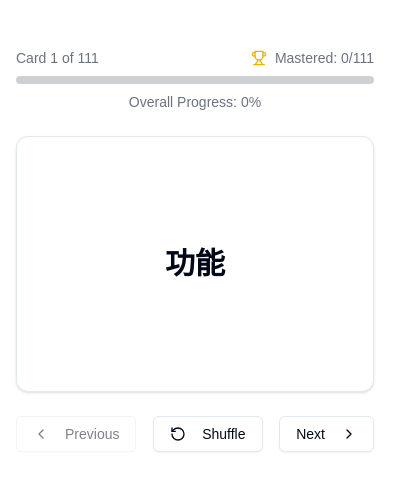
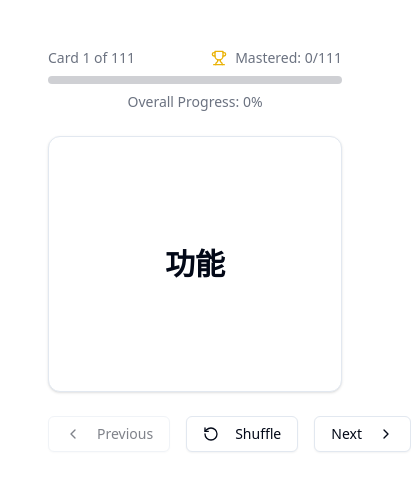
Before and after one commit to lodgepolepines/chinese-flashcards, a Next.js app: page / in a window 390 px wide. Shown: the top 490 px of the page, 411 px wide, since content can reach past the window. Built offline with nearby package versions, Linux system fonts and the light colour scheme.

Commit message:
update for phone v2

```diff
--- a/app/globals.css
+++ b/app/globals.css
@@ -1,64 +1,68 @@
 @tailwind base;
 @tailwind components;
 @tailwind utilities;
-
-body {
-  font-family: Arial, Helvetica, sans-serif;
-}
 
 @layer base {
   :root {
     --background: 0 0% 100%;
     --foreground: 222.2 84% 4.9%;
+
     --card: 0 0% 100%;
     --card-foreground: 222.2 84% 4.9%;
+
     --popover: 0 0% 100%;
     --popover-foreground: 222.2 84% 4.9%;
+
     --primary: 222.2 47.4% 11.2%;
     --primary-foreground: 210 40% 98%;
+
     --secondary: 210 40% 96.1%;
     --secondary-foreground: 222.2 47.4% 11.2%;
+
     --muted: 210 40% 96.1%;
     --muted-foreground: 215.4 16.3% 46.9%;
+
     --accent: 210 40% 96.1%;
     --accent-foreground: 222.2 47.4% 11.2%;
+
     --destructive: 0 84.2% 60.2%;
     --destructive-foreground: 210 40% 98%;
+
     --border: 214.3 31.8% 91.4%;
     --input: 214.3 31.8% 91.4%;
     --ring: 222.2 84% 4.9%;
-    --chart-1: 12 76% 61%;
-    --chart-2: 173 58% 39%;
-    --chart-3: 197 37% 24%;
-    --chart-4: 43 74% 66%;
-    --chart-5: 27 87% 67%;
+
     --radius: 0.5rem;
   }
+
   .dark {
     --background: 222.2 84% 4.9%;
     --foreground: 210 40% 98%;
+
     --card: 222.2 84% 4.9%;
     --card-foreground: 210 40% 98%;
+
     --popover: 222.2 84% 4.9%;
     --popover-foreground: 210 40% 98%;
+
     --primary: 210 40% 98%;
     --primary-foreground: 222.2 47.4% 11.2%;
+
     --secondary: 217.2 32.6% 17.5%;
     --secondary-foreground: 210 40% 98%;
+
     --muted: 217.2 32.6% 17.5%;
     --muted-foreground: 215 20.2% 65.1%;
+
     --accent: 217.2 32.6% 17.5%;
     --accent-foreground: 210 40% 98%;
+
     --destructive: 0 62.8% 30.6%;
     --destructive-foreground: 210 40% 98%;
+
     --border: 217.2 32.6% 17.5%;
     --input: 217.2 32.6% 17.5%;
     --ring: 212.7 26.8% 83.9%;
-    --chart-1: 220 70% 50%;
-    --chart-2: 160 60% 45%;
-    --chart-3: 30 80% 55%;
-    --chart-4: 280 65% 60%;
-    --chart-5: 340 75% 55%;
   }
 }
 
@@ -68,5 +72,32 @@ body {
   }
   body {
     @apply bg-background text-foreground;
+    font-feature-settings: "rlig" 1, "calt" 1;
   }
 }
+
+.perspective-1000 {
+  perspective: 1000px;
+}
+
+.flip-card {
+  position: relative;
+  transform-style: preserve-3d;
+  transition: transform 0.6s;
+}
+
+.flip-card.flipped {
+  transform: rotateY(180deg);
+}
+
+.flip-card-front,
+.flip-card-back {
+  position: absolute;
+  width: 100%;
+  height: 100%;
+  backface-visibility: hidden;
+}
+
+.flip-card-back {
+  transform: rotateY(180deg);
+}
--- a/tailwind.config.ts
+++ b/tailwind.config.ts
@@ -1,62 +1,77 @@
-import type { Config } from "tailwindcss";
-
-export default {
+/** @type {import('tailwindcss').Config} */
+module.exports = {
 	darkMode: ["class"],
 	content: [
-    "./pages/**/*.{js,ts,jsx,tsx,mdx}",
-    "./components/**/*.{js,ts,jsx,tsx,mdx}",
-    "./app/**/*.{js,ts,jsx,tsx,mdx}",
+	  './pages/**/*.{ts,tsx}',
+	  './components/**/*.{ts,tsx}',
+	  './app/**/*.{ts,tsx}',
+	  './src/**/*.{ts,tsx}',
 	],
+	prefix: "",
 	theme: {
+	  container: {
+		center: true,
+		padding: "2rem",
+		screens: {
+		  "2xl": "1400px",
+		},
+	  },
 	  extend: {
 		colors: {
-  			background: 'hsl(var(--background))',
-  			foreground: 'hsl(var(--foreground))',
-  			card: {
-  				DEFAULT: 'hsl(var(--card))',
-  				foreground: 'hsl(var(--card-foreground))'
+		  border: "hsl(var(--border))",
+		  input: "hsl(var(--input))",
+		  ring: "hsl(var(--ring))",
+		  background: "hsl(var(--background))",
+		  foreground: "hsl(var(--foreground))",
+		  primary: {
+			DEFAULT: "hsl(var(--primary))",
+			foreground: "hsl(var(--primary-foreground))",
+		  },
+		  secondary: {
+			DEFAULT: "hsl(var(--secondary))",
+			foreground: "hsl(var(--secondary-foreground))",
+		  },
+		  destructive: {
+			DEFAULT: "hsl(var(--destructive))",
+			foreground: "hsl(var(--destructive-foreground))",
+		  },
+		  muted: {
+			DEFAULT: "hsl(var(--muted))",
+			foreground: "hsl(var(--muted-foreground))",
+		  },
+		  accent: {
+			DEFAULT: "hsl(var(--accent))",
+			foreground: "hsl(var(--accent-foreground))",
 		  },
 		  popover: {
-  				DEFAULT: 'hsl(var(--popover))',
-  				foreground: 'hsl(var(--popover-foreground))'
+			DEFAULT: "hsl(var(--popover))",
+			foreground: "hsl(var(--popover-foreground))",
 		  },
-  			primary: {
-  				DEFAULT: 'hsl(var(--primary))',
-  				foreground: 'hsl(var(--primary-foreground))'
+		  card: {
+			DEFAULT: "hsl(var(--card))",
+			foreground: "hsl(var(--card-foreground))",
 		  },
-  			secondary: {
-  				DEFAULT: 'hsl(var(--secondary))',
-  				foreground: 'hsl(var(--secondary-foreground))'
-  			},
-  			muted: {
-  				DEFAULT: 'hsl(var(--muted))',
-  				foreground: 'hsl(var(--muted-foreground))'
-  			},
-  			accent: {
-  				DEFAULT: 'hsl(var(--accent))',
-  				foreground: 'hsl(var(--accent-foreground))'
-  			},
-  			destructive: {
-  				DEFAULT: 'hsl(var(--destructive))',
-  				foreground: 'hsl(var(--destructive-foreground))'
-  			},
-  			border: 'hsl(var(--border))',
-  			input: 'hsl(var(--input))',
-  			ring: 'hsl(var(--ring))',
-  			chart: {
-  				'1': 'hsl(var(--chart-1))',
-  				'2': 'hsl(var(--chart-2))',
-  				'3': 'hsl(var(--chart-3))',
-  				'4': 'hsl(var(--chart-4))',
-  				'5': 'hsl(var(--chart-5))'
-  			}
 		},
 		borderRadius: {
-  			lg: 'var(--radius)',
-  			md: 'calc(var(--radius) - 2px)',
-  			sm: 'calc(var(--radius) - 4px)'
-  		}
-  	}
+		  lg: "var(--radius)",
+		  md: "calc(var(--radius) - 2px)",
+		  sm: "calc(var(--radius) - 4px)",
+		},
+		keyframes: {
+		  "accordion-down": {
+			from: { height: "0" },
+			to: { height: "var(--radix-accordion-content-height)" },
+		  },
+		  "accordion-up": {
+			from: { height: "var(--radix-accordion-content-height)" },
+			to: { height: "0" },
+		  },
+		},
+		animation: {
+		  "accordion-down": "accordion-down 0.2s ease-out",
+		  "accordion-up": "accordion-up 0.2s ease-out",
+		},
+	  },
 	},
 	plugins: [require("tailwindcss-animate")],
-} satisfies Config;
+  }
```
Lines whose indentation alone changed are shown as unchanged.
